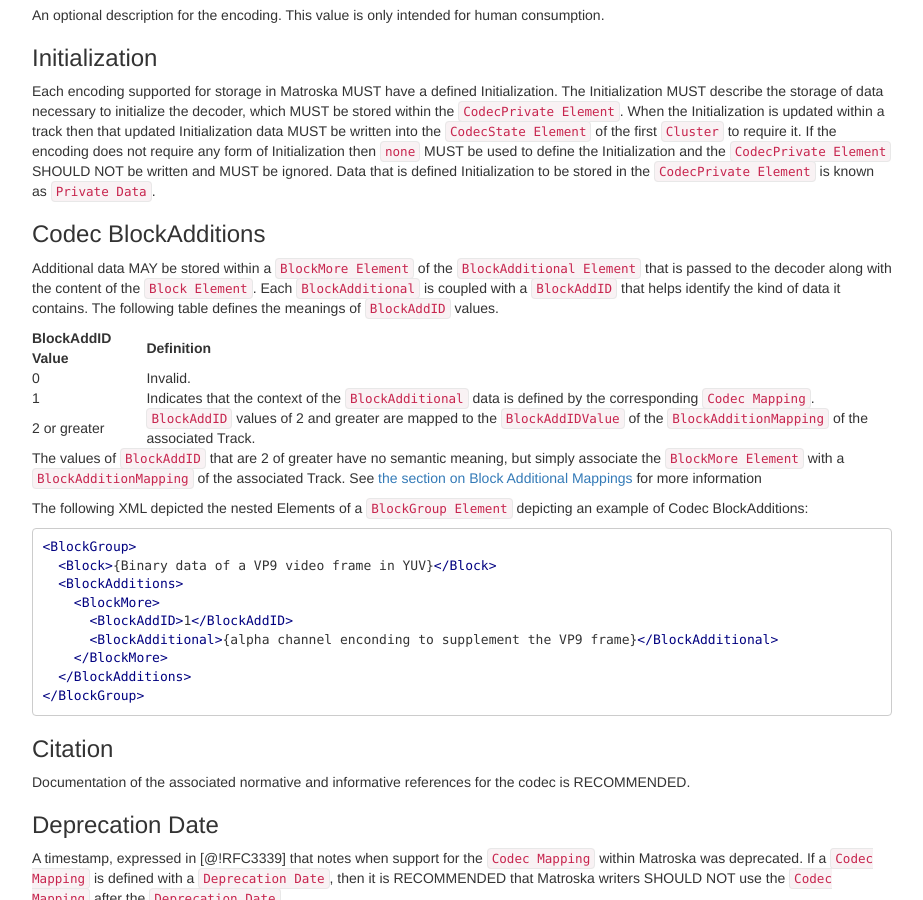
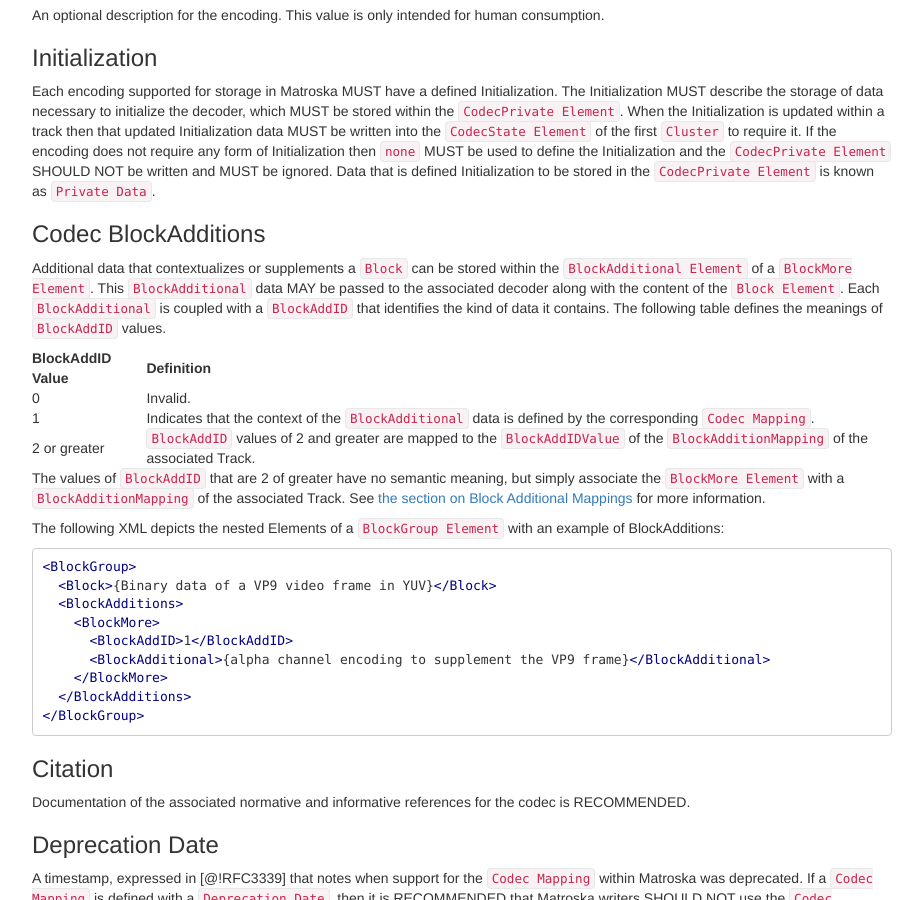
Before and after one commit to ietf-wg-cellar/matroska-specification, a Jekyll site: the page built from codec_specs.md, in a window 1280 px wide and 900 px high, scrolled down 1039 px. Shown: the whole window, without its empty margins (273-1196 px from the left). Built offline with Jekyll 4.4.1, drawn with Linux system fonts in a browser that asks for light colours; our own code applies the rules of GitHub Pages for plain Markdown files.

Commit message:
rewrites to Block Additional Mapping

````diff
--- a/codec_specs.md
+++ b/codec_specs.md
@@ -48,7 +48,7 @@ Each encoding supported for storage in Matroska MUST have a defined Initializati
 
 ### Codec BlockAdditions
 
-Additional data MAY be stored within a `BlockMore Element` of the `BlockAdditional Element` that is passed to the decoder along with the content of the `Block Element`. Each `BlockAdditional` is coupled with a `BlockAddID` that helps identify the kind of data it contains. The following table defines the meanings of `BlockAddID` values.
+Additional data that contextualizes or supplements a `Block` can be stored within the `BlockAdditional Element` of a `BlockMore Element`. This `BlockAdditional` data MAY be passed to the associated decoder along with the content of the `Block Element`. Each `BlockAdditional` is coupled with a `BlockAddID` that identifies the kind of data it contains. The following table defines the meanings of `BlockAddID` values.
 
 BlockAddID Value | Definition
 -----------------|:---------------
@@ -56,9 +56,9 @@ BlockAddID Value | Definition
 1                | Indicates that the context of the `BlockAdditional` data is defined by the corresponding `Codec Mapping`.
 2 or greater     | `BlockAddID` values of 2 and greater are mapped to the `BlockAddIDValue` of the `BlockAdditionMapping` of the associated Track.
 
-The values of `BlockAddID` that are 2 of greater have no semantic meaning, but simply associate the `BlockMore Element` with a `BlockAdditionMapping` of the associated Track. See [the section on Block Additional Mappings](#block-additional-mappings) for more information
+The values of `BlockAddID` that are 2 of greater have no semantic meaning, but simply associate the `BlockMore Element` with a `BlockAdditionMapping` of the associated Track. See [the section on Block Additional Mappings](#block-additional-mappings) for more information.
 
-The following XML depicted the nested Elements of a `BlockGroup Element` depicting an example of Codec BlockAdditions:
+The following XML depicts the nested Elements of a `BlockGroup Element` with an example of BlockAdditions:
 
 ```xml
 <BlockGroup>
@@ -66,7 +66,7 @@ The following XML depicted the nested Elements of a `BlockGroup Element` depicti
   <BlockAdditions>
     <BlockMore>
       <BlockAddID>1</BlockAddID>
-      <BlockAdditional>{alpha channel enconding to supplement the VP9 frame}</BlockAdditional>
+      <BlockAdditional>{alpha channel encoding to supplement the VP9 frame}</BlockAdditional>
     </BlockMore>
   </BlockAdditions>
 </BlockGroup>
````
Also changed, not shown: block_additional_mappings_intro.md (added, +44 -0 lines), notes.md (+0 -8 lines).
